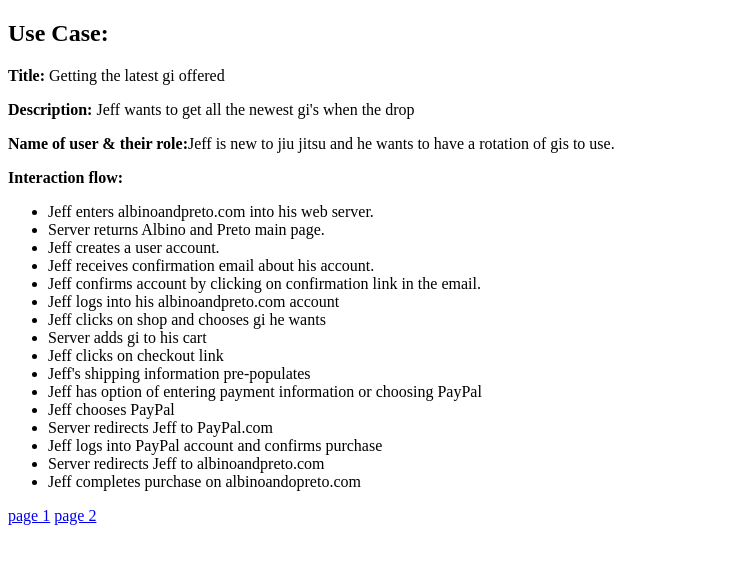
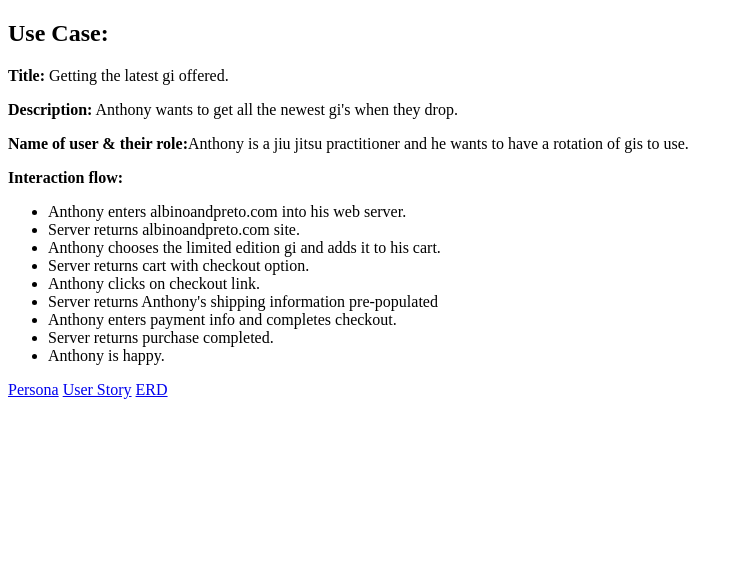
Before and after one commit to erictinez/data-design, a PHP site: page /use-case.php in a window 1280 px wide. Shown: the top 564 px of the page, without its empty margins (0-743 px from the left). Run offline with PHP 8.4, Linux system fonts and the light colour scheme.

Commit message:
upload of data design project

```diff
--- a/epic/use-case.php
+++ b/epic/use-case.php
@@ -6,32 +6,26 @@
 	</head>
 	<body>
 		<h2><strong>Use Case:</strong> </h2>
-		<p><strong>Title:</strong> Getting the latest gi offered</p>
-		<p><strong>Description:</strong>  Jeff wants to get all the newest gi's when the drop</p>
-		<p><strong>Name of user & their role:</strong>Jeff is new to jiu jitsu and he wants to have a rotation of gis to use.</p>
+		<p><strong>Title:</strong> Getting the latest gi offered.</p>
+		<p><strong>Description:</strong>  Anthony wants to get all the newest gi's when they drop.</p>
+		<p><strong>Name of user & their role:</strong>Anthony is a jiu jitsu practitioner and he wants to have a rotation of gis to use.</p>
 		<p><strong>Interaction flow:</strong></p>
 		<ul>
-			<li>Jeff enters albinoandpreto.com into his web server.</li>
-			<li>Server returns Albino and Preto main page.</li>
-			<li>Jeff creates a user account.</li>
-			<li>Jeff receives confirmation email about his account.</li>
-			<li>Jeff confirms account by clicking on confirmation  link in the email.</li>
-			<li>Jeff logs into his albinoandpreto.com account</li>
-			<li>Jeff clicks on shop and chooses gi he wants</li>
-			<li>Server adds gi to his cart</li>
-			<li>Jeff clicks on checkout link</li>
-			<li>Jeff's shipping information pre-populates</li>
-			<li>Jeff has option of entering payment information or choosing PayPal</li>
-			<li>Jeff chooses PayPal</li>
-			<li>Server redirects Jeff to PayPal.com</li>
-			<li>Jeff logs into PayPal account and confirms purchase</li>
-			<li>Server redirects Jeff to albinoandpreto.com</li>
-			<li>Jeff completes purchase on albinoandopreto.com</li>
+			<li>Anthony enters albinoandpreto.com into his web server.</li>
+			<li>Server returns albinoandpreto.com site.</li>
+			<li>Anthony chooses the limited edition gi and adds it to his cart.</li>
+			<li>Server returns cart with checkout option.</li>
+			<li>Anthony clicks on checkout link.</li>
+			<li>Server returns Anthony's shipping information pre-populated</li>
+			<li>Anthony enters payment info and completes checkout.</li>
+			<li>Server returns purchase completed.</li>
+			<li>Anthony is happy.</li>
 		</ul>
 
 
-		<a href="persona.php">page 1</a>
-		<a href="user-story.php">page 2</a>
+		<a href="persona.php">Persona</a>
+		<a href="user-story.php">User Story</a>
+		<a href="data-design ERD2.jpg">ERD</a>
 
 	</body>
 </html>
```
Also changed, not shown: epic/conceptual-model.php (+54 -1 lines), epic/index.php (+5 -31 lines), epic/persona.php (+16 -9 lines), epic/sql/data-design.sql (added, +16 -0 lines), epic/user-story.php (+4 -5 lines), epic/acl.jpeg (added), epic/data-design ERD2.jpg (added).
